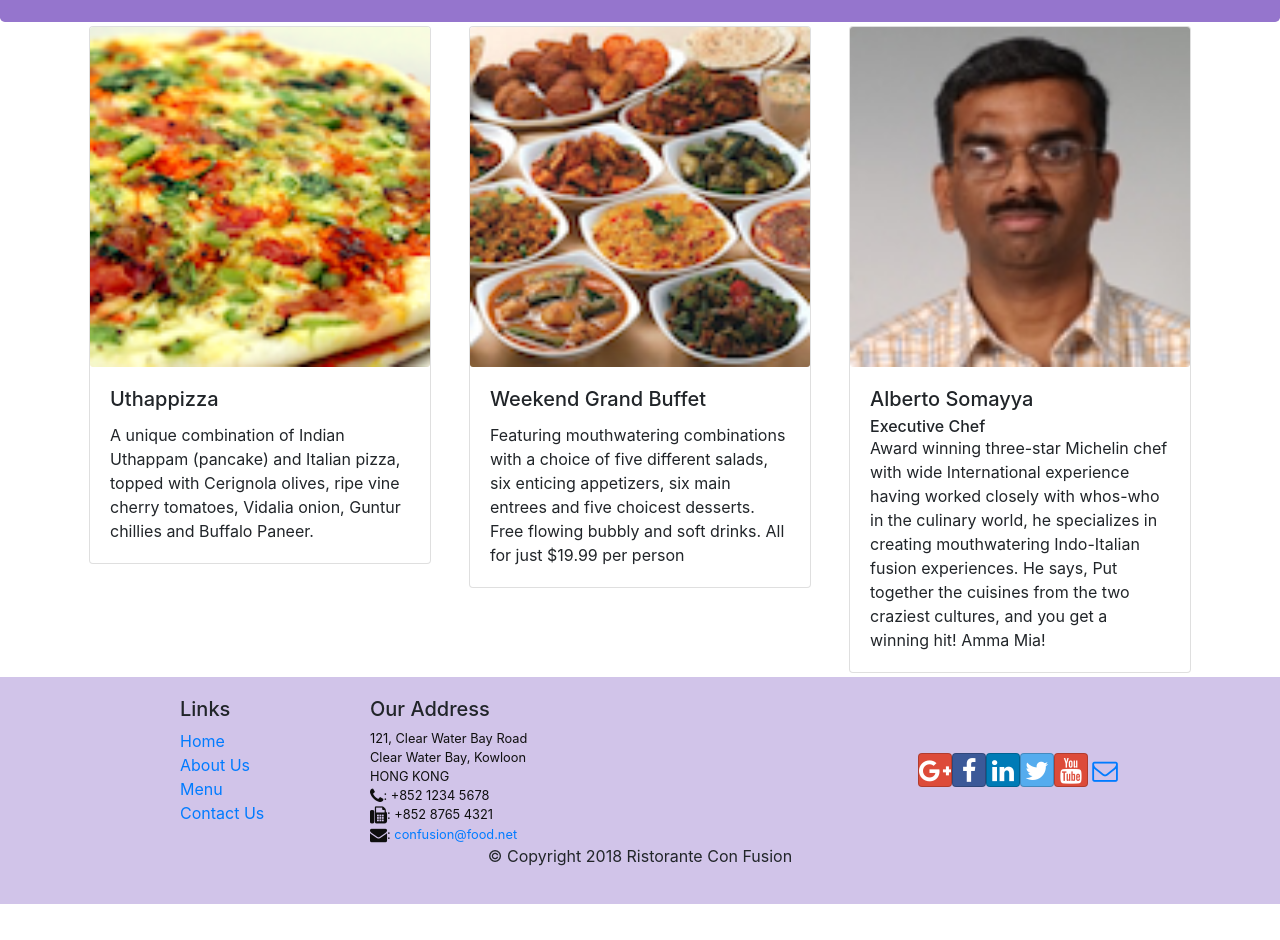
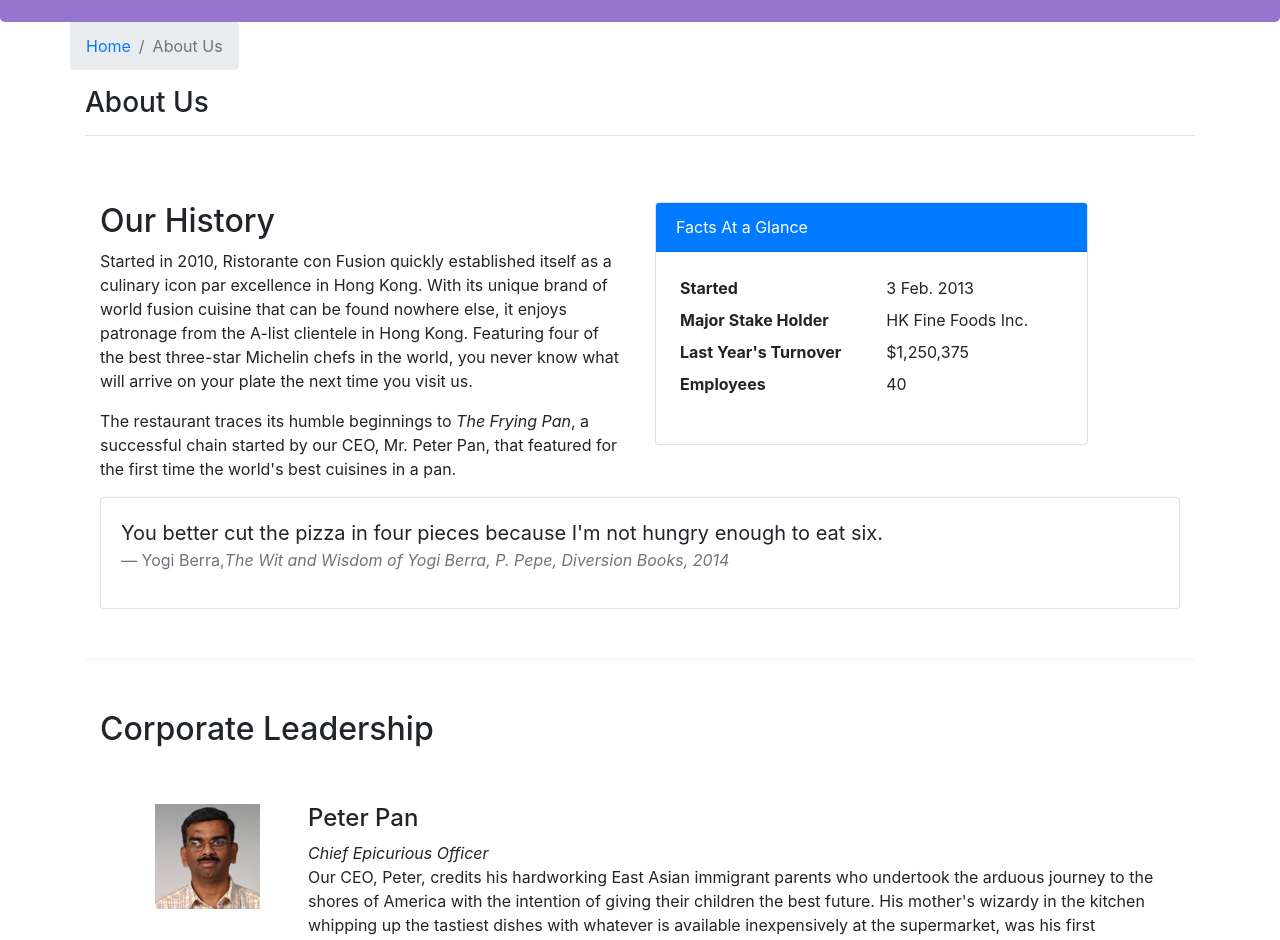
Before and after one commit to sushantmagoo/store-ui, a React (Create React App) app: page /aboutus in a window 1280 px wide. Before the commit this address led to /home. Shown: the part 320-1260 px from the top of the page. Before the commit the page ends 1224 px from the top, so only its background shows below. Built offline with nearby package versions, Linux system fonts and the light colour scheme.

Commit message:
completed excercise 2

```diff
--- /dev/null
+++ b/src/components/AboutComponent.js
@@ -0,0 +1,115 @@
+import React from "react";
+import {
+  Breadcrumb,
+  BreadcrumbItem,
+  Card,
+  CardBody,
+  CardHeader,
+  Media
+} from "reactstrap";
+import { Link } from "react-router-dom";
+
+export default function About({ leaders }) {
+  return (
+    <div className="container">
+      <div className="row">
+        <Breadcrumb>
+          <BreadcrumbItem>
+            <Link to="/home">Home</Link>
+          </BreadcrumbItem>
+          <BreadcrumbItem active>About Us</BreadcrumbItem>
+        </Breadcrumb>
+        <div className="col-12">
+          <h3>About Us</h3>
+          <hr />
+        </div>
+      </div>
+      <div className="row row-content">
+        <div className="col-12 col-md-6">
+          <h2>Our History</h2>
+          <p>
+            Started in 2010, Ristorante con Fusion quickly established itself as
+            a culinary icon par excellence in Hong Kong. With its unique brand
+            of world fusion cuisine that can be found nowhere else, it enjoys
+            patronage from the A-list clientele in Hong Kong. Featuring four of
+            the best three-star Michelin chefs in the world, you never know what
+            will arrive on your plate the next time you visit us.
+          </p>
+          <p>
+            The restaurant traces its humble beginnings to{" "}
+            <em>The Frying Pan</em>, a successful chain started by our CEO, Mr.
+            Peter Pan, that featured for the first time the world's best
+            cuisines in a pan.
+          </p>
+        </div>
+        <div className="col-12 col-md-5">
+          <Card>
+            <CardHeader className="bg-primary text-white">
+              Facts At a Glance
+            </CardHeader>
+            <CardBody>
+              <dl className="row p-1">
+                <dt className="col-6">Started</dt>
+                <dd className="col-6">3 Feb. 2013</dd>
+                <dt className="col-6">Major Stake Holder</dt>
+                <dd className="col-6">HK Fine Foods Inc.</dd>
+                <dt className="col-6">Last Year's Turnover</dt>
+                <dd className="col-6">$1,250,375</dd>
+                <dt className="col-6">Employees</dt>
+                <dd className="col-6">40</dd>
+              </dl>
+            </CardBody>
+          </Card>
+        </div>
+        <div className="col-12">
+          <Card>
+            <CardBody className="bg-faded">
+              <blockquote className="blockquote">
+                <p className="mb-0">
+                  You better cut the pizza in four pieces because I'm not hungry
+                  enough to eat six.
+                </p>
+                <footer className="blockquote-footer">
+                  Yogi Berra,
+                  <cite title="Source Title">
+                    The Wit and Wisdom of Yogi Berra, P. Pepe, Diversion Books,
+                    2014
+                  </cite>
+                </footer>
+              </blockquote>
+            </CardBody>
+          </Card>
+        </div>
+      </div>
+      <div className="row row-content">
+        <div className="col-12">
+          <h2>Corporate Leadership</h2>
+        </div>
+        <div className="col-12">
+          <RenderLeader leaders={leaders} />
+        </div>
+      </div>
+    </div>
+  );
+}
+
+function RenderLeader({ leaders }) {
+  const _leaders = leaders.map(leader => {
+    return (
+      <div key={leader.id} className="col-12 mt-5">
+        <Media tag="li">
+          <Media left middle>
+            <Media object src={leader.image} alt={leader.name} />
+          </Media>
+          <Media body className="ml-5">
+            <Media heading>{leader.name}</Media>
+            <em>{leader.designation}</em>
+            <p>{leader.description}</p>
+          </Media>
+        </Media>
+      </div>
+    );
+  });
+
+  return <Media list>{_leaders}</Media>;
+}
--- a/src/components/MainComponent.js
+++ b/src/components/MainComponent.js
@@ -2,6 +2,7 @@
 import Home from "./HomeComponent";
 import Menu from "./MenuComponent";
 import Contact from "./ContactComponent";
+import About from "./AboutComponent";
 import Header from "./HeaderComponent";
 import Footer from "./FooterComponent";
 import DishDetail from "./DishDetailComponent";
@@ -60,6 +61,11 @@
           />
           <Route path="/menu/:dishId" component={selectedDish} />
           <Route exact path="/contactus" component={Contact} />
+          <Route
+            exact
+            path="/aboutus"
+            component={() => <About leaders={this.state.leaders} />}
+          />
           <Redirect to="/home" />
         </Switch>
         <Footer />
```
